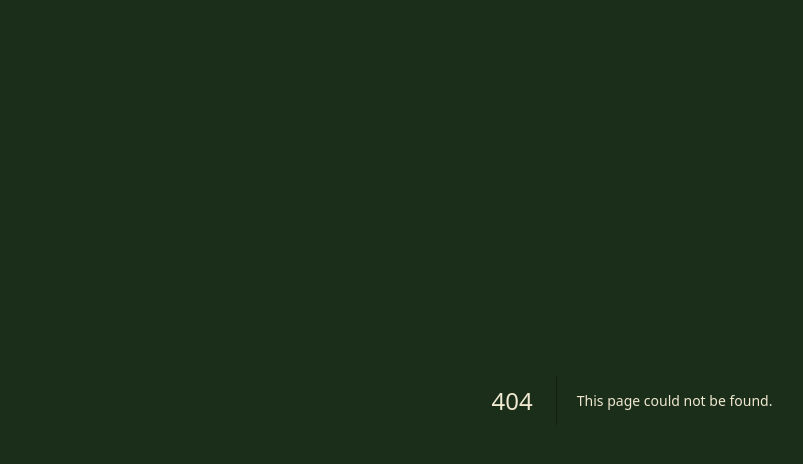
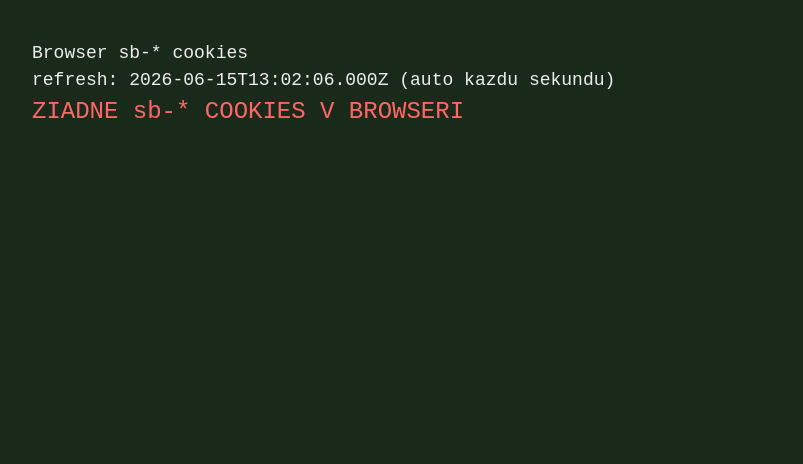
Before and after one commit to SamuelVapps1/Home-Apothecary, a Next.js app: page /debug-cookies in a window 1280 px wide. Before the commit this address had no page. Shown: the top 464 px of the page, without its empty margins (8-811 px from the left). Built offline with nearby package versions, Linux system fonts and the light colour scheme.

Commit message:
add debug cookies page

```diff
--- /dev/null
+++ b/app/debug-cookies/page.tsx
@@ -0,0 +1,51 @@
+// app/debug-cookies/page.tsx
+// DOCASNA DIAGNOSTICKA STRANKA - po vyrieseni bugu ZMAZAT.
+// Zobrazuje sb-* cookies tak, ako ich realne drzi BROWSER (nie server).
+
+"use client";
+
+import { useEffect, useState } from "react";
+
+type CookieInfo = { name: string; length: number };
+
+export default function DebugCookiesPage() {
+  const [cookies, setCookies] = useState<CookieInfo[]>([]);
+  const [ts, setTs] = useState("");
+
+  const read = () => {
+    const found = document.cookie
+      .split("; ")
+      .filter(Boolean)
+      .map((c) => {
+        const eq = c.indexOf("=");
+        return { name: c.slice(0, eq), length: c.length - eq - 1 };
+      })
+      .filter((c) => c.name.startsWith("sb-"));
+    setCookies(found);
+    setTs(new Date().toISOString());
+  };
+
+  useEffect(() => {
+    read();
+    const id = setInterval(read, 1000);
+    return () => clearInterval(id);
+  }, []);
+
+  return (
+    <main style={{ padding: 40, fontFamily: "monospace", fontSize: 18, color: "#eee", background: "#1a2a1a", minHeight: "100vh" }}>
+      <h1>Browser sb-* cookies</h1>
+      <p>refresh: {ts} (auto kazdu sekundu)</p>
+      {cookies.length === 0 ? (
+        <p style={{ color: "#f66", fontSize: 24 }}>ZIADNE sb-* COOKIES V BROWSERI</p>
+      ) : (
+        <ul>
+          {cookies.map((c) => (
+            <li key={c.name} style={{ color: "#8f8" }}>
+              {c.name} (dlzka {c.length})
+            </li>
+          ))}
+        </ul>
+      )}
+    </main>
+  );
+}
```
